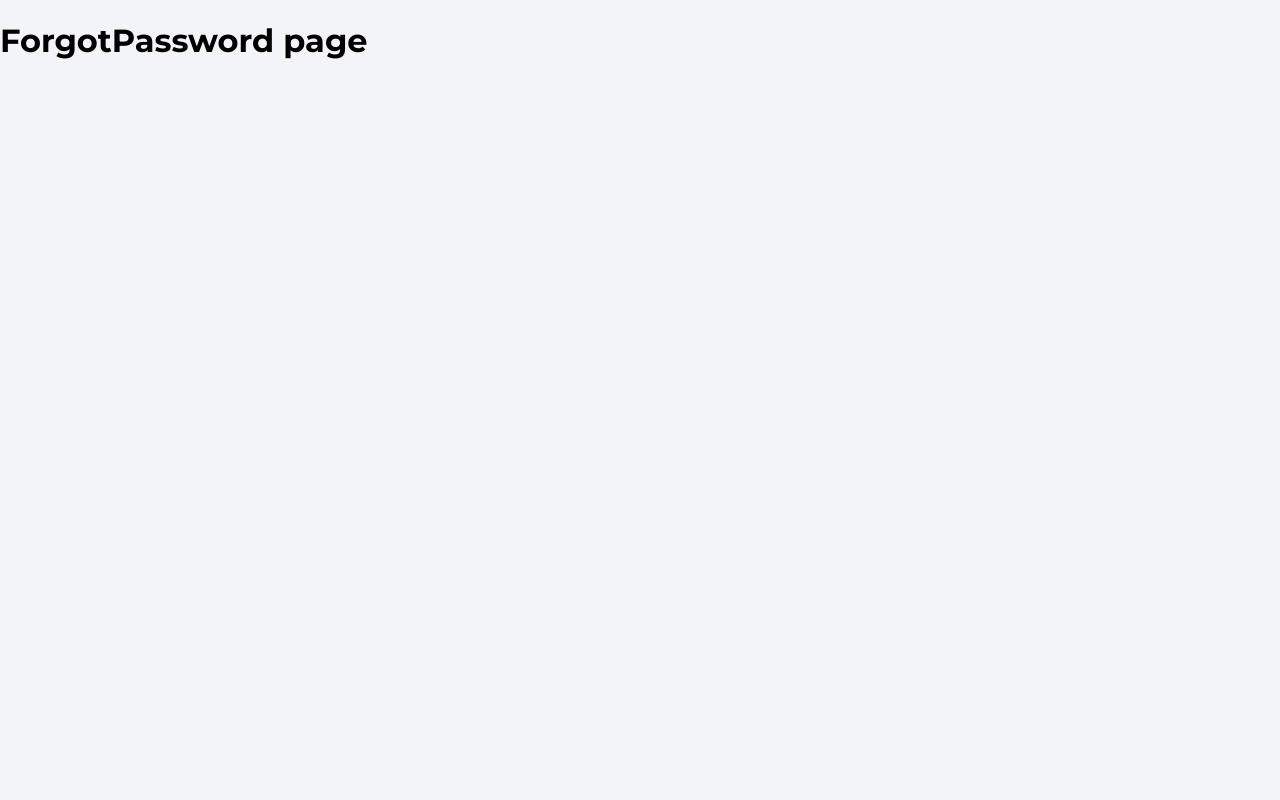
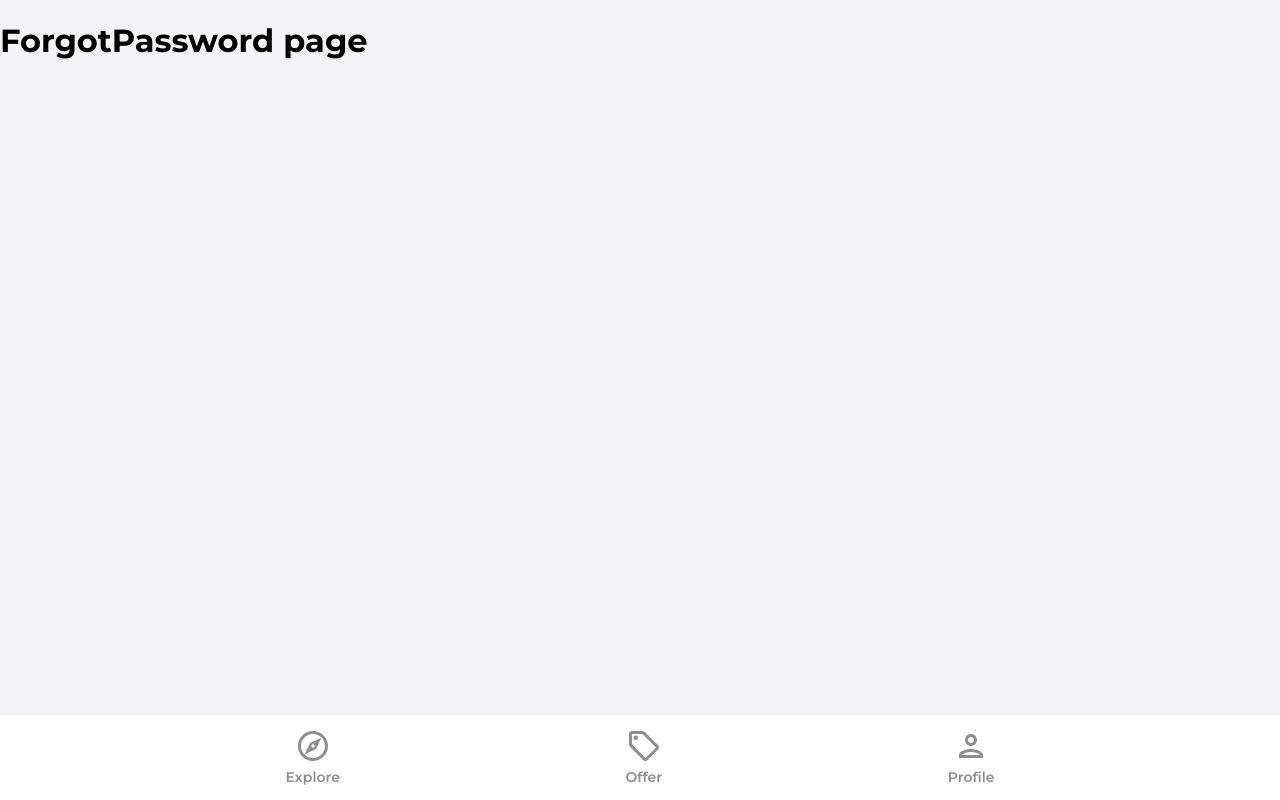
Before and after one commit to JonesNavela/Property-Smart, a React (Create React App) app: page /forgot-password in a window 1280 px wide. Built offline with nearby package versions, Linux system fonts and the light colour scheme.

Commit message:
Navbar Component

```diff
--- a/src/App.js
+++ b/src/App.js
@@ -1,4 +1,5 @@
 import { BrowserRouter as Router, Routes, Route } from 'react-router-dom'
+import Navbar from './components/Navbar'
 import Explore from './pages/Explore'
 import Offers from './pages/Offers'
 import Profile from './pages/Profile'
@@ -18,8 +19,9 @@
           <Route path='/sign-up' element={ <SignUp /> } />
           <Route path='/forgot-password' element={ <ForgotPassword /> } />
         </Routes>
+        <Navbar />
       </Router>
-      {/* Navbar */}
+
     </>
   );
 }
--- /dev/null
+++ b/src/components/Navbar.jsx
@@ -0,0 +1,38 @@
+import { useNavigate, useLocation } from 'react-router-dom'
+import {ReactComponent as OfferIcon } from '../assets/svg/localOfferIcon.svg'
+import {ReactComponent as ExploreIcon } from '../assets/svg/exploreIcon.svg'
+import {ReactComponent as PersonOutlineIcon } from '../assets/svg/personOutlineIcon.svg'
+
+function Navbar() {
+  const navigate = useNavigate()
+  const location = useLocation()
+
+  const pathMatchRoute = (route) => {
+    if(route === location.pathname) {
+      return true
+    }
+  }
+
+  return (
+    <footer className='navbar'>
+      <nav className="navbarNav">
+        <ul className="navbarListItems">
+          <li className="navbarListItem" onClick={() => navigate('/')}>
+            <ExploreIcon fill={pathMatchRoute('/') ? '#2c2c2c' : '#8f8f8f'} width='36px' height='36px' />
+            <p className={pathMatchRoute('/') ? 'navbarListItemNameActive' : 'navbarListItemName'}>Explore</p>
+          </li>
+          <li className="navbarListItem" onClick={() => navigate('/offers')}>
+            <OfferIcon fill={pathMatchRoute('/offers') ? '#2c2c2c' : '#8f8f8f'} width='36px' height='36px' />
+            <p className={pathMatchRoute('/offers') ? 'navbarListItemNameActive' : 'navbarListItemName'}>Offer</p>
+          </li>
+          <li className="navbarListItem" onClick={() => navigate('/profile')}>
+            <PersonOutlineIcon fill={pathMatchRoute('/profile') ? '#2c2c2c' : '#8f8f8f'} width='36px' height='36px' />
+            <p className={pathMatchRoute('/profile') ? 'navbarListItemNameActive' : 'navbarListItemName'}>Profile</p>
+          </li>
+        </ul>
+      </nav>
+    </footer>
+  )
+}
+
+export default Navbar
```
